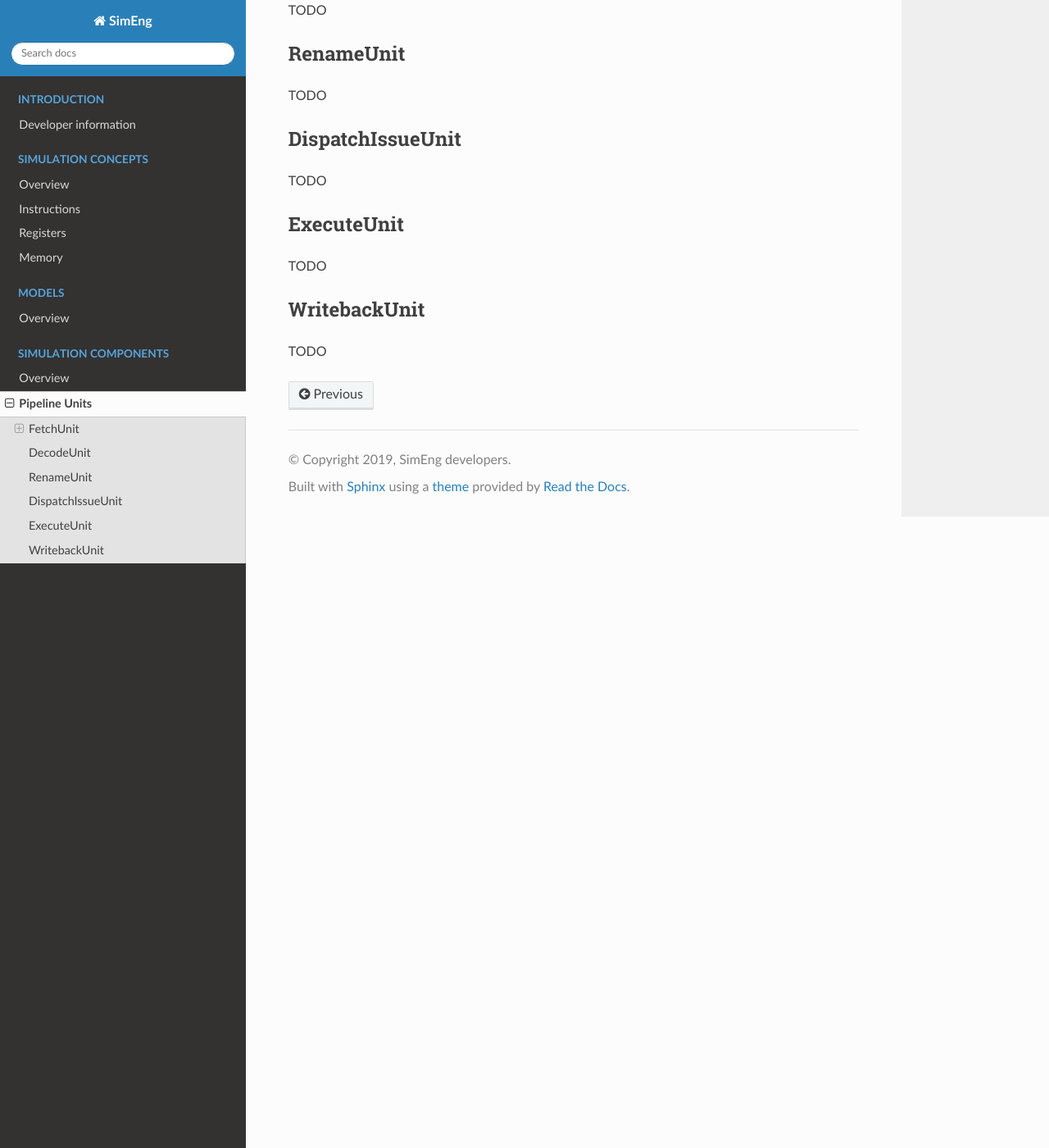
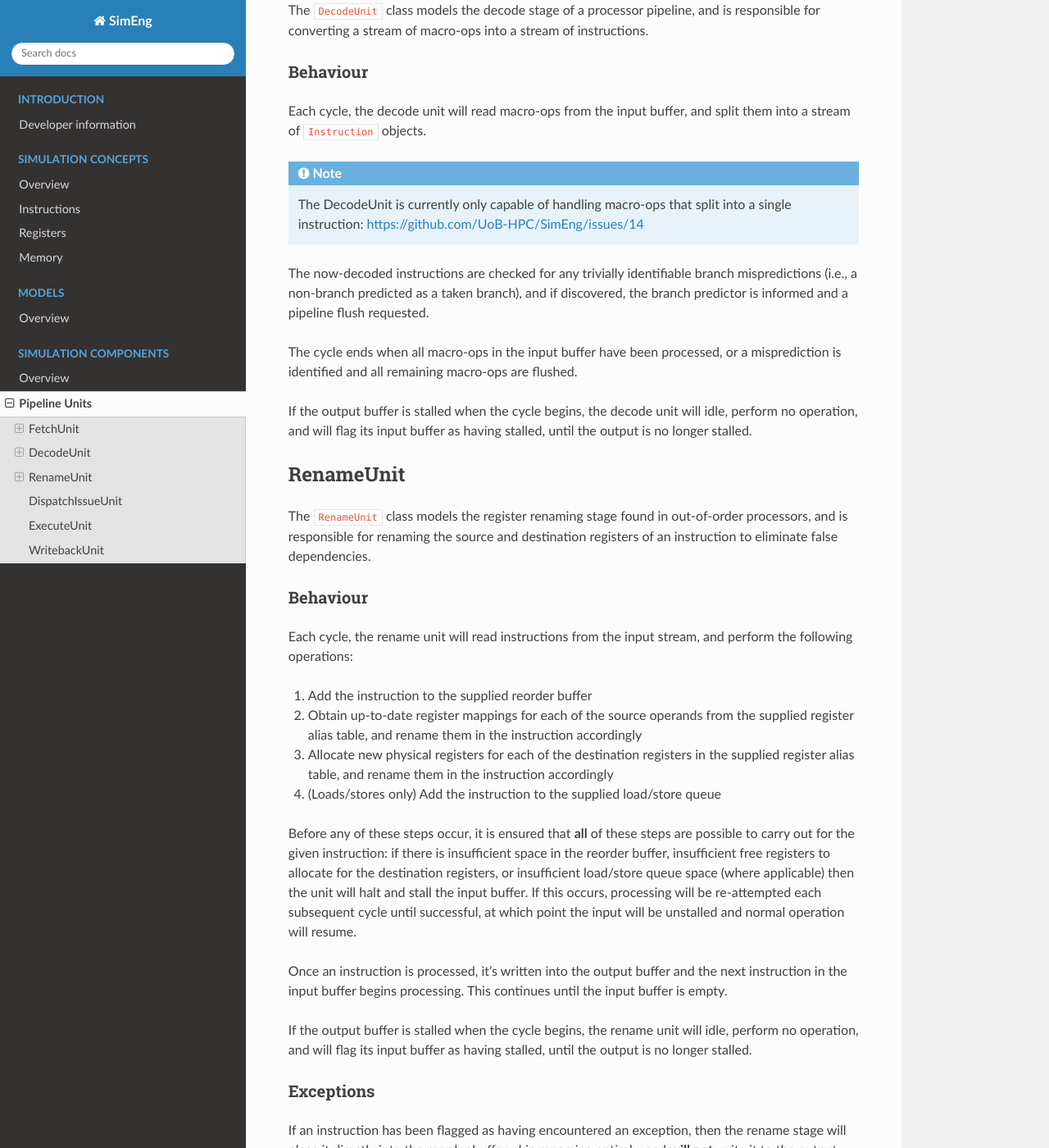
Before and after one commit to UoB-HPC/SimEng, a Sphinx documentation site: the page built from docs/sphinx/pipeline/units.rst, in a window 1280 px wide and 1400 px high, scrolled down 1772 px. Shown: the whole window at 82% size. Built offline with Sphinx 7.4.7 and the Read the Docs theme 2.0.0, drawn with Linux system fonts in a browser that asks for light colours; some of the changed text lies outside the part shown.

Commit message:
Adds documentation for decode and rename units

```diff
--- a/docs/sphinx/pipeline/units.rst
+++ b/docs/sphinx/pipeline/units.rst
@@ -38,7 +38,7 @@ This process of pre-decoding, predicting, and updating the PC continues until on
   The fetched memory block is exhausted
     The next block may be requested, and processing will resume once the data is available.
 
-If at the beginning of the cycle the output buffer is stalled, the fetch unit will idle and perform no operation.
+If the output buffer is stalled when the cycle begins, the fetch unit will idle and perform no operation.
 
 Fetching memory
 ***************
@@ -49,12 +49,50 @@ As the program counter may be updated by numerous external components thoughout
 DecodeUnit
 ----------
 
-TODO
+The ``DecodeUnit`` class models the decode stage of a processor pipeline, and is responsible for converting a stream of macro-ops into a stream of instructions.
+
+Behaviour
+*********
+
+Each cycle, the decode unit will read macro-ops from the input buffer, and split them into a stream of ``Instruction`` objects.
+
+.. Note:: The DecodeUnit is currently only capable of handling macro-ops that split into a single instruction: https://github.com/UoB-HPC/SimEng/issues/14
+
+The now-decoded instructions are checked for any trivially identifiable branch mispredictions (i.e., a non-branch predicted as a taken branch), and if discovered, the branch predictor is informed and a pipeline flush requested.
+
+The cycle ends when all macro-ops in the input buffer have been processed, or a misprediction is identified and all remaining macro-ops are flushed.
+
+If the output buffer is stalled when the cycle begins, the decode unit will idle, perform no operation, and will flag its input buffer as having stalled, until the output is no longer stalled.
+
 
 RenameUnit
 ----------
 
-TODO
+The ``RenameUnit`` class models the register renaming stage found in out-of-order processors, and is responsible for renaming the source and destination registers of an instruction to eliminate false dependencies.
+
+Behaviour
+*********
+
+Each cycle, the rename unit will read instructions from the input stream, and perform the following operations:
+
+1) Add the instruction to the supplied reorder buffer
+2) Obtain up-to-date register mappings for each of the source operands from the supplied register alias table, and rename them in the instruction accordingly
+3) Allocate new physical registers for each of the destination registers in the supplied register alias table, and rename them in the instruction accordingly
+4) (Loads/stores only) Add the instruction to the supplied load/store queue
+
+Before any of these steps occur, it is ensured that **all** of these steps are possible to carry out for the given instruction: if there is insufficient space in the reorder buffer, insufficient free registers to allocate for the destination registers, or insufficient load/store queue space (where applicable) then the unit will halt and stall the input buffer. If this occurs, processing will be re-attempted each subsequent cycle until successful, at which point the input will be unstalled and normal operation will resume.
+
+Once an instruction is processed, it's written into the output buffer and the next instruction in the input buffer begins processing. This continues until the input buffer is empty.
+
+If the output buffer is stalled when the cycle begins, the rename unit will idle, perform no operation, and will flag its input buffer as having stalled, until the output is no longer stalled.
+
+Exceptions
+**********
+
+If an instruction has been flagged as having encountered an exception, then the rename stage will place it directly into the reorder buffer, skip renaming entirely, and **will not** write it to the output buffer.
+
+.. todo::
+  Verify that this doesn't cause issues with exception-generating load/store instructions, or problems with the register alias table caused by attempting to commit un-renamed registers.
 
 DispatchIssueUnit
 -----------------
```
